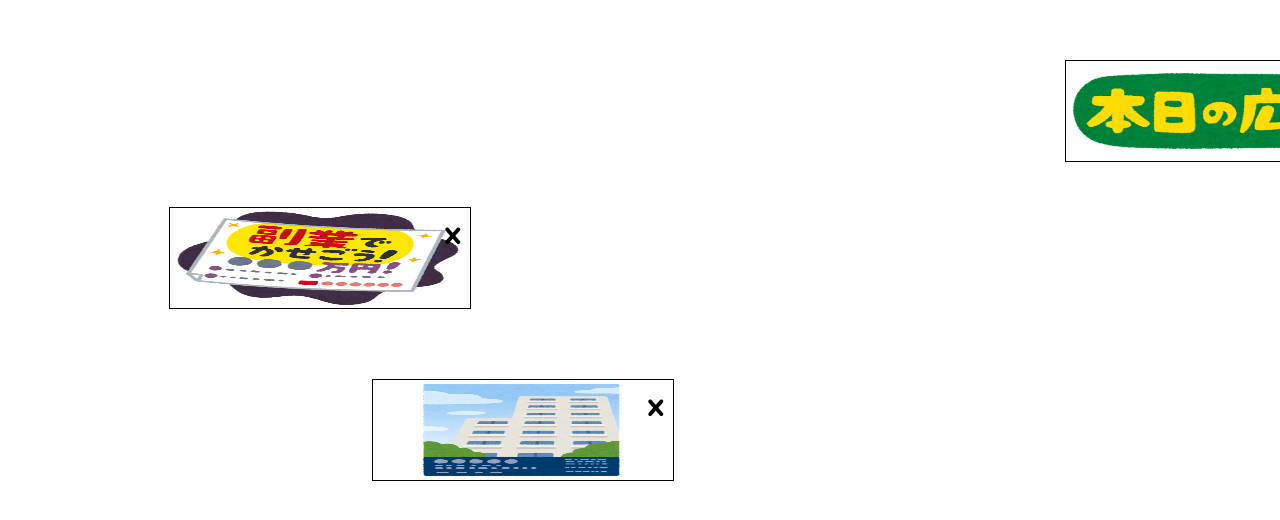
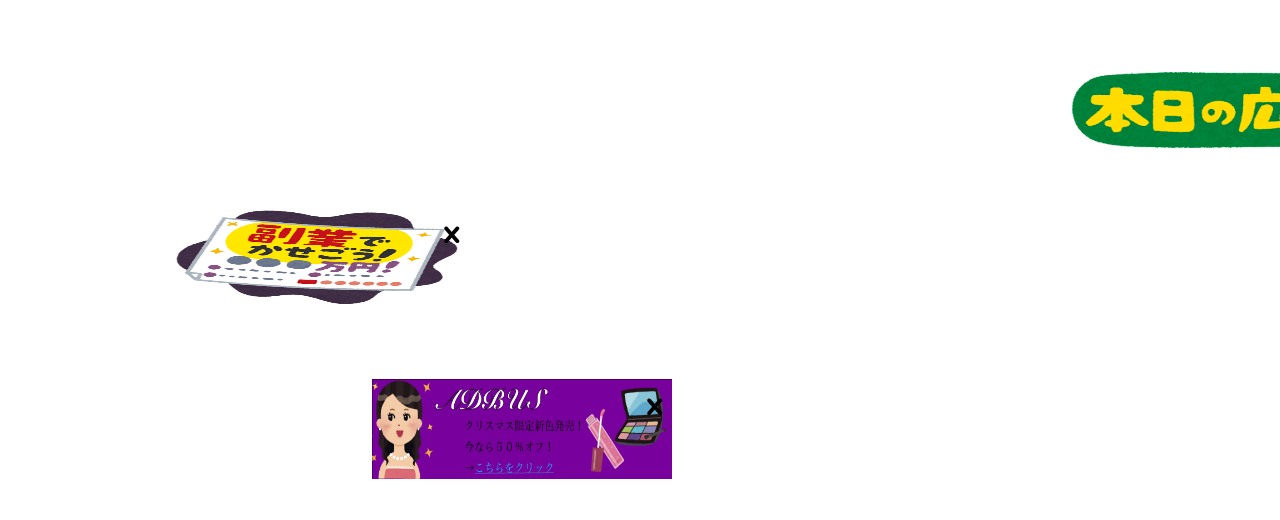
Before and after one commit to takeru-a/adburster, a Vue app in the folder app-adbuster/: page /game/move in a window 1280 px wide. Shown: the part 202-722 px from the top of the page. Built offline with nearby package versions, Linux system fonts and the light colour scheme; the HTML template or start-up script is replaced by a standard one; a web font is replaced by a local one.

Commit message:
微調整

```diff
--- a/app-adbuster/src/components/ads/Dummy.vue
+++ b/app-adbuster/src/components/ads/Dummy.vue
@@ -27,7 +27,9 @@ export default {
         "pop_honjitsuno_koukoku.png",
         "ayashii_koukoku_fukugyou.png",
         "ad-example.gif",
-        "chirashi_mansion.png"
+        "chirashi_mansion.png",
+        "ad-university.png",
+        "ad-make.png"
       ]
     };
   },
--- a/app-adbuster/src/components/game/MoveAd.vue
+++ b/app-adbuster/src/components/game/MoveAd.vue
@@ -24,7 +24,9 @@ export default {
         "pop_honjitsuno_koukoku.png",
         "ayashii_koukoku_fukugyou.png",
         "ad-example.gif",
-        "chirashi_mansion.png"
+        "chirashi_mansion.png",
+        "ad-university.png",
+        "ad-make.png"
       ],
       delay: 1200
     };
@@ -72,7 +74,6 @@ export default {
   padding: 0;
 }
 .box {
-  border: 1px solid #000;
   width: 300px;
   height: 100px;
   position: absolute;
--- a/app-adbuster/src/components/game/SlideAd.vue
+++ b/app-adbuster/src/components/game/SlideAd.vue
@@ -24,7 +24,9 @@ export default {
         "pop_honjitsuno_koukoku.png",
         "ayashii_koukoku_fukugyou.png",
         "ad-example.gif",
-        "chirashi_mansion.png"
+        "chirashi_mansion.png",
+        "ad-university.png",
+        "ad-make.png"
       ]
     };
   },
```
